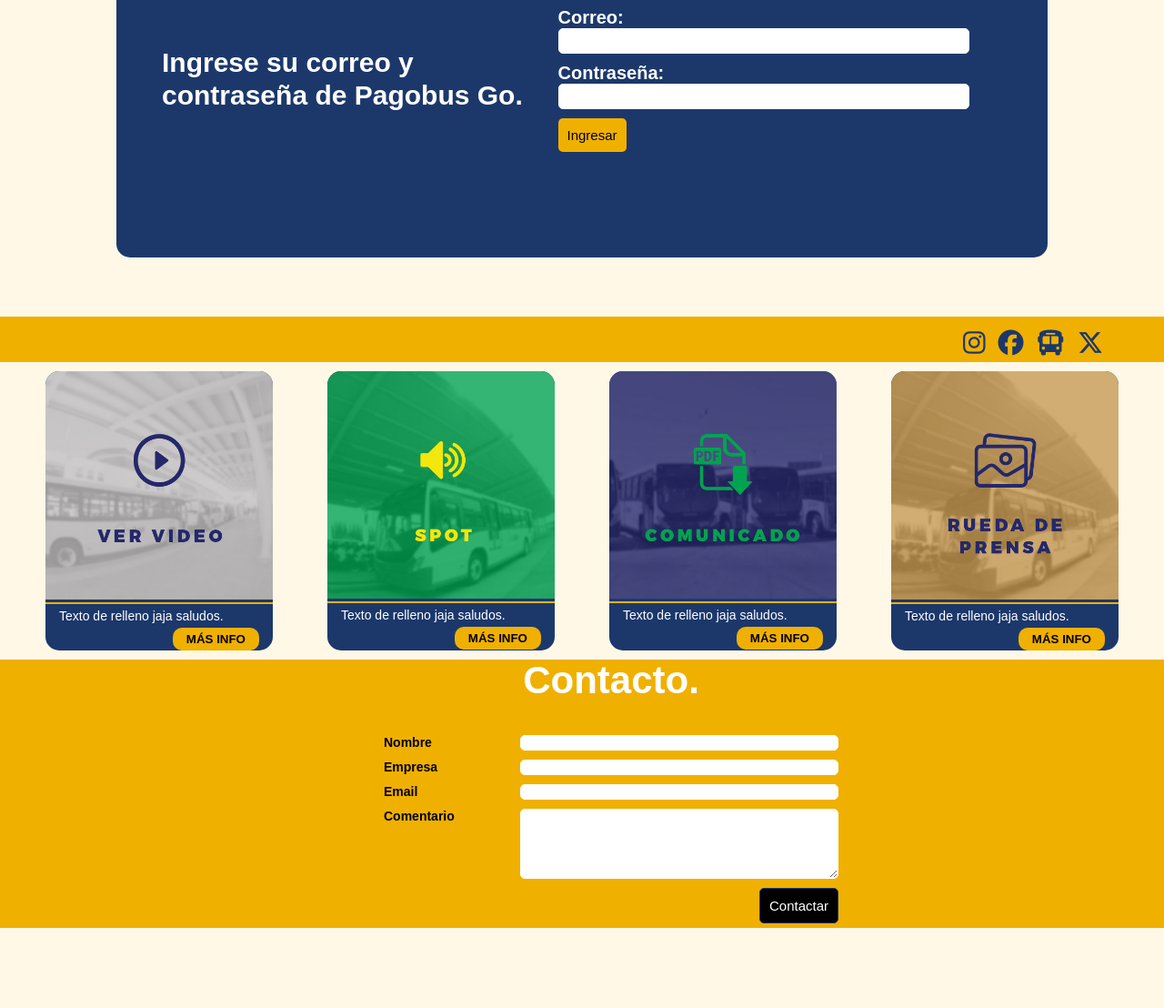
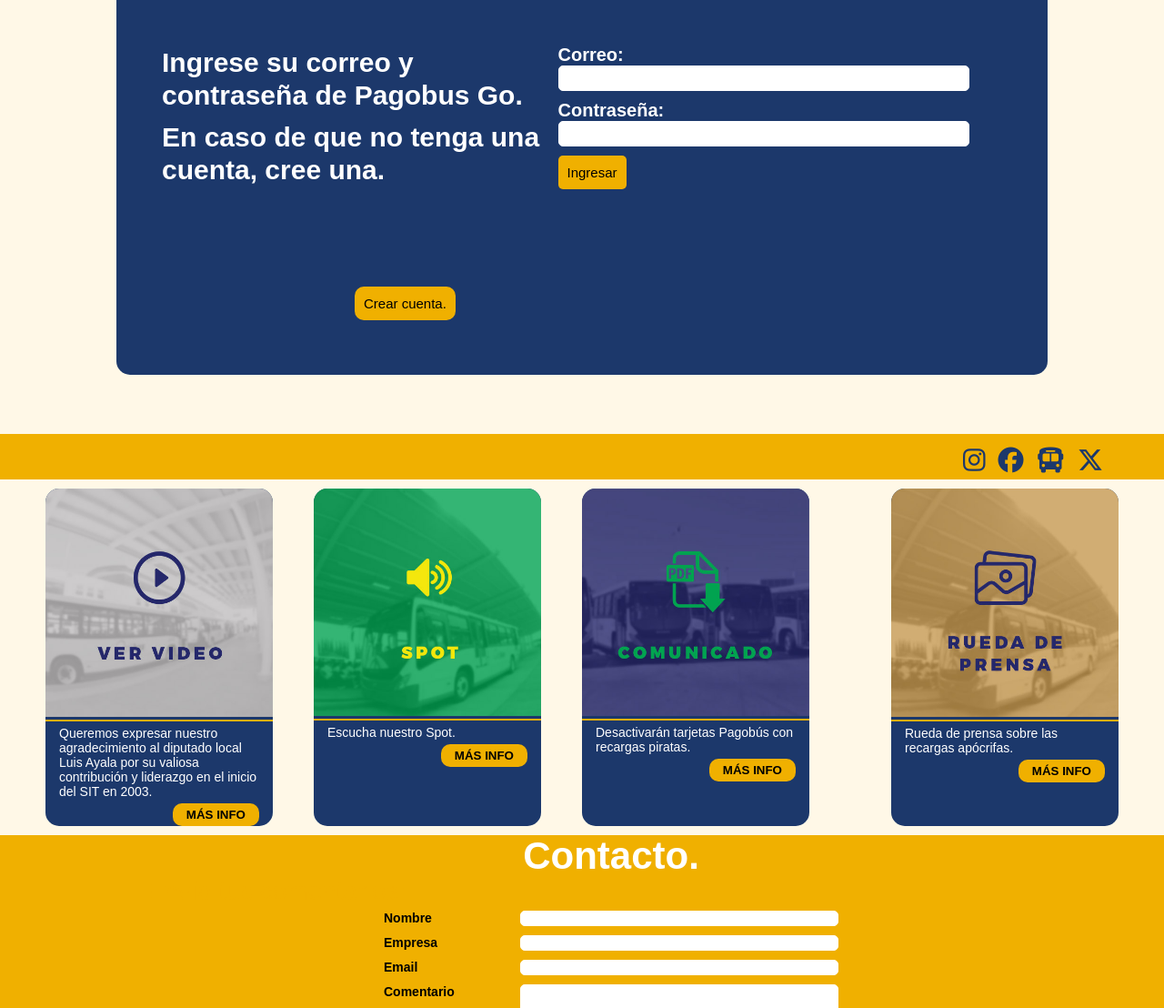
Before and after one commit to UsernameTakedd/UsernameTakedd.github.io, a plain HTML site: page index.html in a window 1280 px wide. Shown: the part 337-1445 px from the top of the page at 91% size. Before the commit the page ends 1357 px from the top, so only its background shows below. Drawn offline with Linux system fonts and the light colour scheme.

Commit message:
Update index.html

```diff
--- a/index.html
+++ b/index.html
@@ -25,6 +25,7 @@
                 <form action="./html/saldo.html" id="login-form">
                     <div id="mensajeL">
                         <h2>Ingrese su correo y contraseña de Pagobus Go.</h2>
+                        <h2>En caso de que no tenga una cuenta, cree una.</h2>
                     </div>
                     <div id="credenciales">
                         <div class="itemform">
@@ -40,6 +41,9 @@
                         </div>
                     </div>
                 </form>
+                <div class="itemform">
+                    <a href="./html/signup.html"><button id="signupbtn">Crear cuenta.</button></a>
+                </div>
             </div>
     </section>
 
@@ -60,26 +64,26 @@
                 <div class="card">
                     <img src="../imágenes/Video.jpg" alt="logo">
                     <div class="sep"></div>
-                    <p>Texto de relleno jaja saludos.</p>
-                    <div class="masinfo"><button type="button">MÁS INFO</button></div>
+                    <p>Queremos expresar nuestro agradecimiento al diputado local Luis Ayala por su valiosa contribución y liderazgo en el inicio del SIT en 2003.</p>
+                    <div class="masinfo"><a href="./imágenes/video.mp4" target="_blank"><button type="button">MÁS INFO</button></a></div>
                 </div>
                 <div class="card">
                     <img src="../imágenes/Spot.jpg" alt="logo">
                     <div class="sep"></div>
-                    <p>Texto de relleno jaja saludos.</p>
-                    <div class="masinfo"><button type="button">MÁS INFO</button></div>
+                    <p>Escucha nuestro Spot.</p>
+                    <div class="masinfo"><a href="./imágenes/spot.wav" target="_blank"><button type="button">MÁS INFO</button></a></div>
                 </div>
                 <div class="card">
                     <img src="../imágenes/Comunicado.jpg" alt="logo">
                     <div class="sep"></div>
-                    <p>Texto de relleno jaja saludos.</p>
-                    <div class="masinfo"><button type="button">MÁS INFO</button></div>
+                    <p>Desactivarán tarjetas Pagobús con recargas piratas.</p>
+                    <div class="masinfo"><a href="./imágenes/comunicado-de-prensa.pdf" target="_blank"><button type="button">MÁS INFO</button></div>
                 </div>
                 <div class="card">
                     <img src="../imágenes/Rueda de prensa.jpg" alt="logo">
                     <div class="sep"></div>
-                    <p>Texto de relleno jaja saludos.</p>
-                    <div class="masinfo"><button type="button" >MÁS INFO</button></div>
+                    <p>Rueda de prensa sobre las recargas apócrifas.</p>
+                    <div class="masinfo"><a href="./imágenes/rueda de prensa.mp4"><button type="button" >MÁS INFO</button></a></div>
                 </div>
                 </div>
             </div>
```
